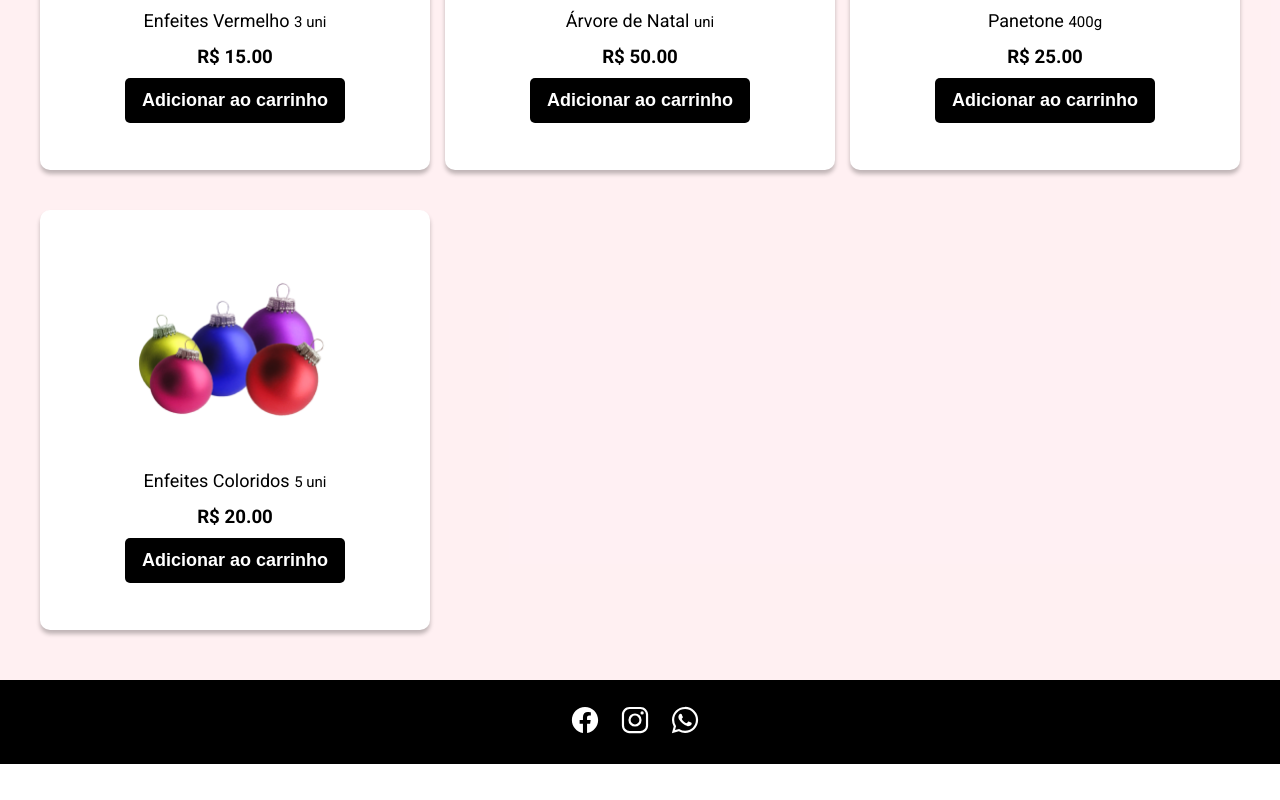
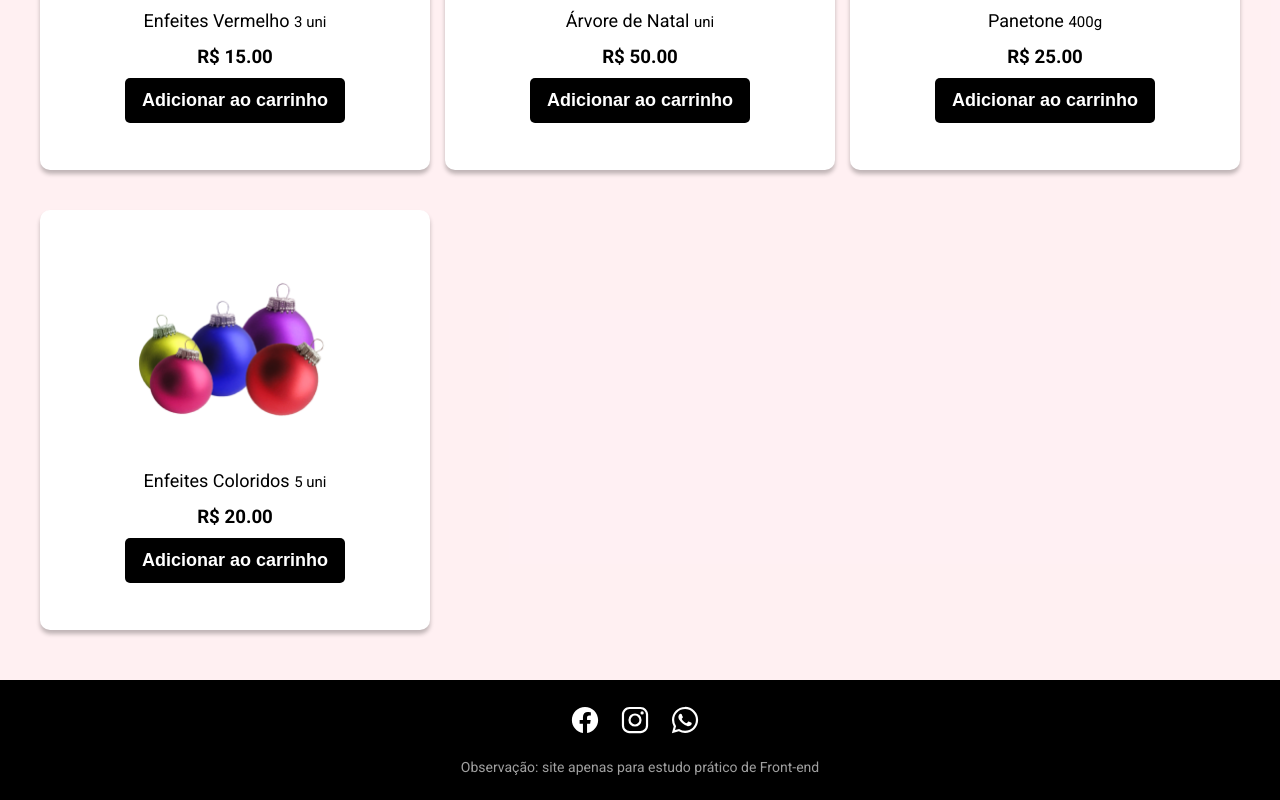
Before and after one commit to Sara01romao/loja-natal, a React (Create React App) app: page / in a window 1280 px wide. Shown: the part 707-1507 px from the top of the page. Before the commit the page ends 1471 px from the top, so only its background shows below. Built offline with nearby package versions, Linux system fonts and the light colour scheme.

Commit message:
Adicionado frase

```diff
--- a/src/components/Footer/index.jsx
+++ b/src/components/Footer/index.jsx
@@ -12,7 +12,7 @@ export default function Footer() {
                 </div>
 
             </div>
-            {/* <p>Observação: site apenas para estudo prático de Front-end</p> */}
+            <p>Observação: site apenas para estudo prático de Front-end</p>
 
         </DivFooter>
     )
--- a/src/components/Footer/styles.js
+++ b/src/components/Footer/styles.js
@@ -39,6 +39,8 @@ export const DivFooter = styled.footer`
     p{
       text-align: center ;
       color: #a0a0a0;
+      font-size: 14px;
+      margin-bottom: 20px
     }
 
 `
```
